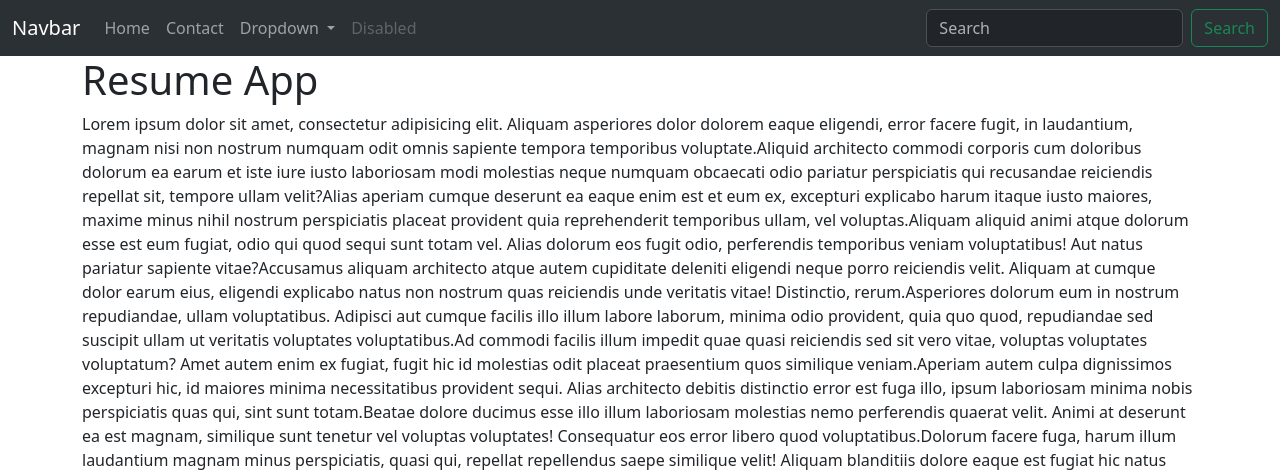
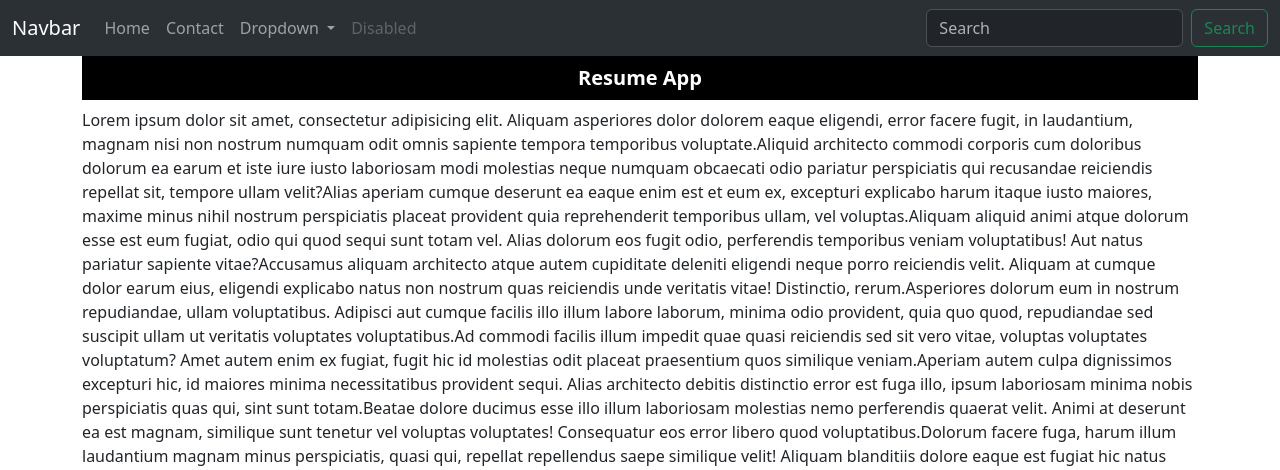
Before and after one commit to Ardackm/Resume-Training, a Django app: page / in a window 1280 px wide. Shown: the top 470 px of the page. Run offline with Django 5.2, Linux system fonts and the light colour scheme; grey boxes labelled with a size stand in for pictures from a placeholder-image service; some libraries are stand-ins or nearby versions.

Commit message:
feat: create static-media tags and urls

```diff
--- a/Resume/urls.py
+++ b/Resume/urls.py
@@ -16,8 +16,14 @@ Including another URLconf
 """
 from django.contrib import admin
 from django.urls import path, include
+from django.conf import settings
+from django.conf.urls.static import static
 
 urlpatterns = [
     path('admin/', admin.site.urls),
     path('', include('core.urls'))
 ]
+
+if settings.DEBUG:
+    urlpatterns += static(settings.MEDIA_URL, document_root=settings.MEDIA_ROOT)
+    urlpatterns += static(settings.STATIC_URL, document_root=settings.STATIC_ROOT)
--- /dev/null
+++ b/static/css/style.css
@@ -0,0 +1,8 @@
+.myHeader {
+    background-color: #000;
+    color: #ffffff;
+    font-size: 20px;
+    font-weight: bold;
+    padding: 10px;
+    text-align: center;
+}
--- a/templates/includes/head.html
+++ b/templates/includes/head.html
@@ -1,6 +1,9 @@
+{% load static %}
+
 <head>
     <meta charset="UTF-8">
     <title>{{ title }}</title>
     <link href="https://cdn.jsdelivr.net/npm/bootstrap@5.3.8/dist/css/bootstrap.min.css" rel="stylesheet"
           integrity="sha384-sRIl4kxILFvY47J16cr9ZwB07vP4J8+LH7qKQnuqkuIAvNWLzeN8tE5YBujZqJLB" crossorigin="anonymous">
+    <link rel="stylesheet" href="{% static 'css/style.css' %}">
 </head>
--- a/templates/index.html
+++ b/templates/index.html
@@ -1,10 +1,11 @@
 {% extends 'layout.html' %}
+{% load static %}
 
 {% block content %}
 
     <div class="rom">
         <div class="col-md-12">
-            <h1>Resume App</h1>
+            <h1 class="myHeader">Resume App</h1>
         </div>
     </div>
     <p>
@@ -12,7 +13,7 @@
     </p>
 
     <div class="card" style="width: 18rem;">
-        <img src="https://placehold.co/450x300" class="card-img-top" alt="...">
+        <img src="{% get_media_prefix %}image.jpg" class="card-img-top" alt="...">
         <div class="card-body">
             <h5 class="card-title">Card title</h5>
             <p class="card-text">Some quick example text to build on the card title and make up the bulk of the card’s
```
Also changed, not shown: Resume/settings.py (+9 -1 lines), 1 other file.
